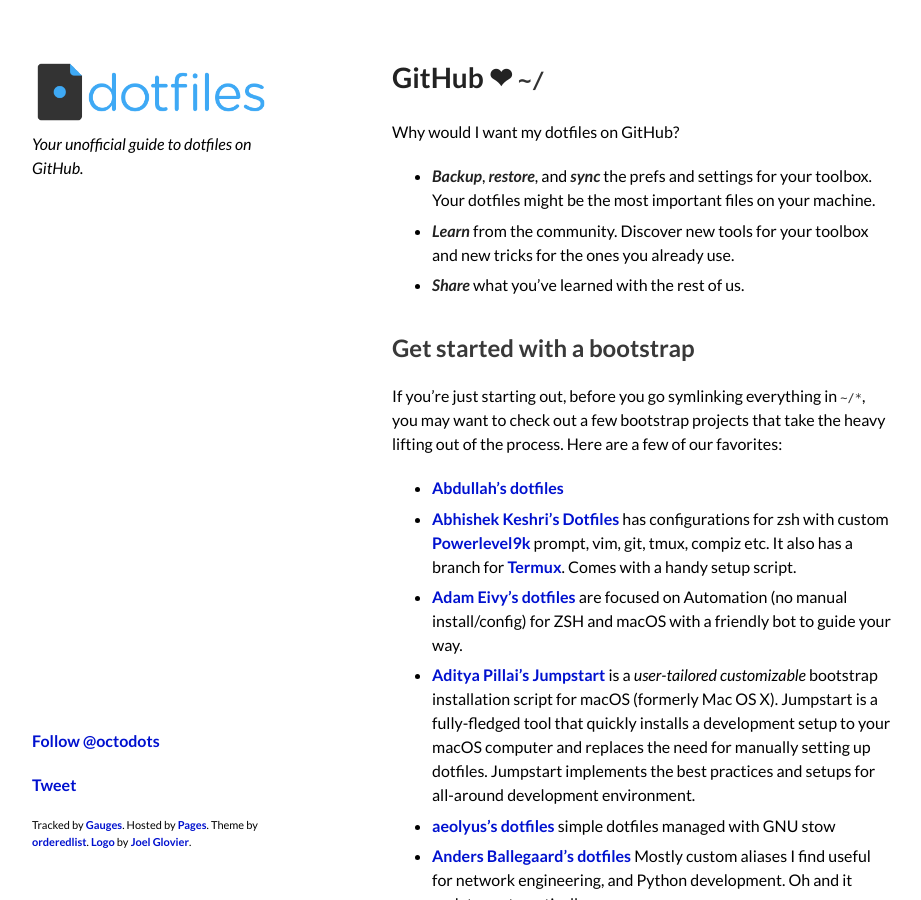
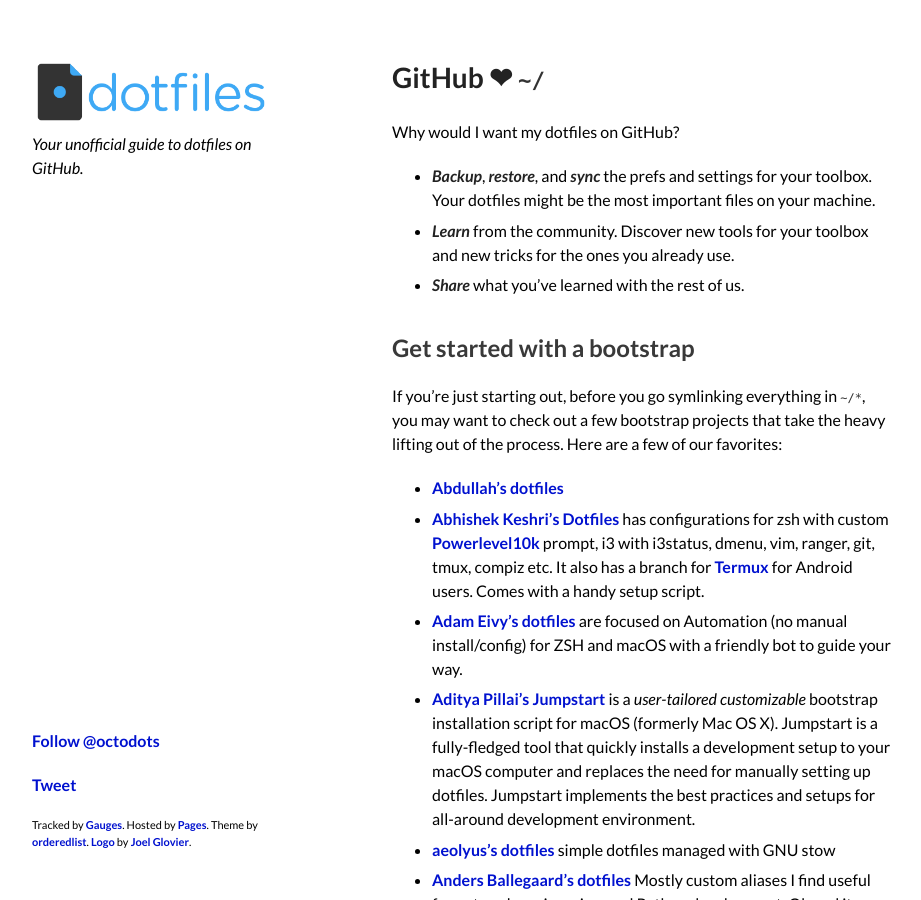
Before and after one commit to dotfiles/dotfiles.github.com, a Jekyll site: the page built from index.md, in a window 1280 px wide and 900 px high. Shown: the whole window, without its empty margins (178-1099 px from the left). Built offline with Jekyll 4.4.1, drawn with Linux system fonts in a browser that asks for light colours; Markdown is read by kramdown in place of the engine named in the settings; comment, search, counter and statistics services are not loaded.

Commit message:
Updated information

```diff
--- a/index.md
+++ b/index.md
@@ -20,7 +20,7 @@
 out of the process. Here are a few of our favorites:
 
 * [Abdullah's dotfiles](https://gitlab.com/Abdullah/cfg.git)
-* [Abhishek Keshri's Dotfiles](https://github.com/2kabhishek/Dotfiles) has configurations for zsh with custom [Powerlevel9k](https://github.com/bhilburn/powerlevel9k) prompt, vim, git, tmux, compiz etc. It also has a branch for [Termux](https://github.com/termux/termux-app). Comes with a handy setup script.
+* [Abhishek Keshri's Dotfiles](https://github.com/2kabhishek/Dotfiles) has configurations for zsh with custom [Powerlevel10k](https://github.com/romkatv/powerlevel10k) prompt, i3 with i3status, dmenu, vim, ranger, git, tmux, compiz etc. It also has a branch for [Termux](https://github.com/termux/termux-app) for Android users. Comes with a handy setup script.
 * [Adam Eivy's dotfiles](https://github.com/atomantic/dotfiles) are focused on Automation (no manual install/config) for ZSH and macOS with a friendly bot to guide your way.
 * [Aditya Pillai's Jumpstart](https://github.com/adityarpillai/jumpstart) is a _user-tailored customizable_ bootstrap installation script for macOS (formerly Mac OS X). Jumpstart is a fully-fledged tool that quickly installs a development setup to your macOS computer and replaces the need for manually setting up dotfiles. Jumpstart implements the best practices and setups for all-around development environment.
 * [aeolyus's dotfiles](https://github.com/aeolyus/dotfiles) simple dotfiles managed with GNU stow
```
